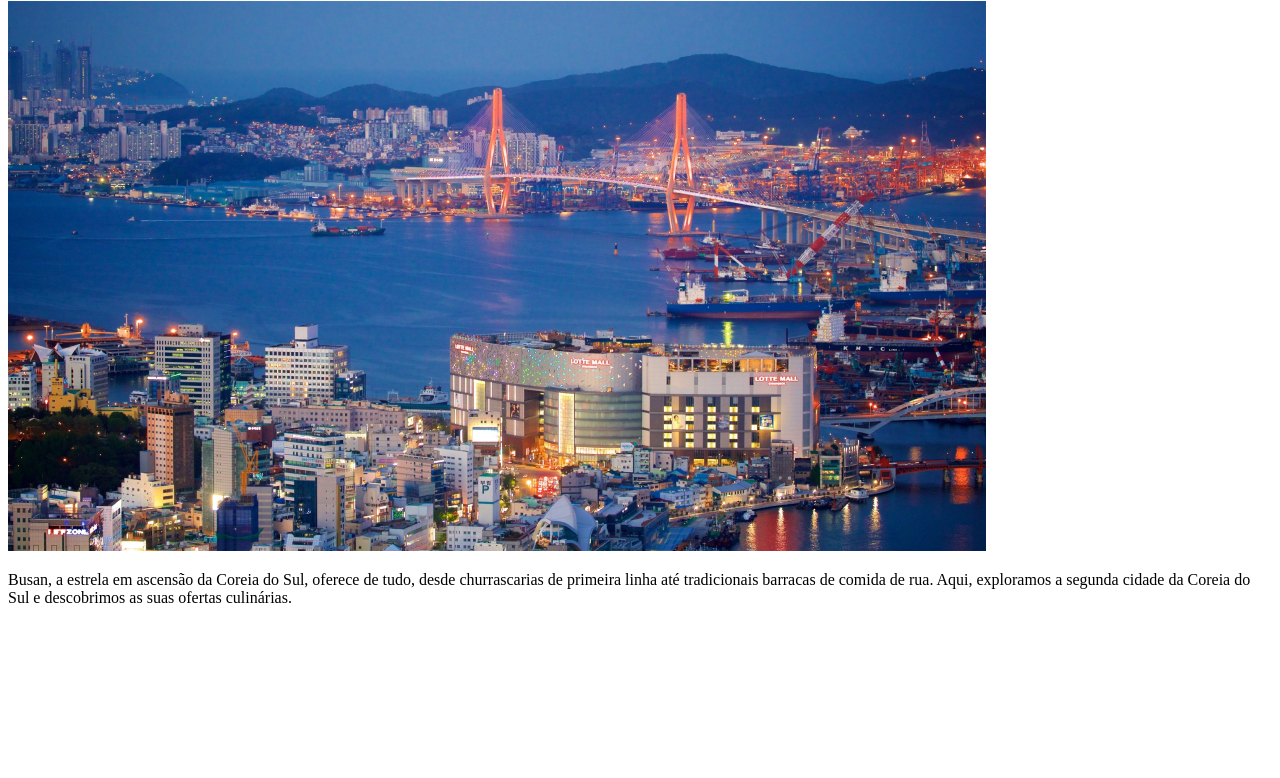
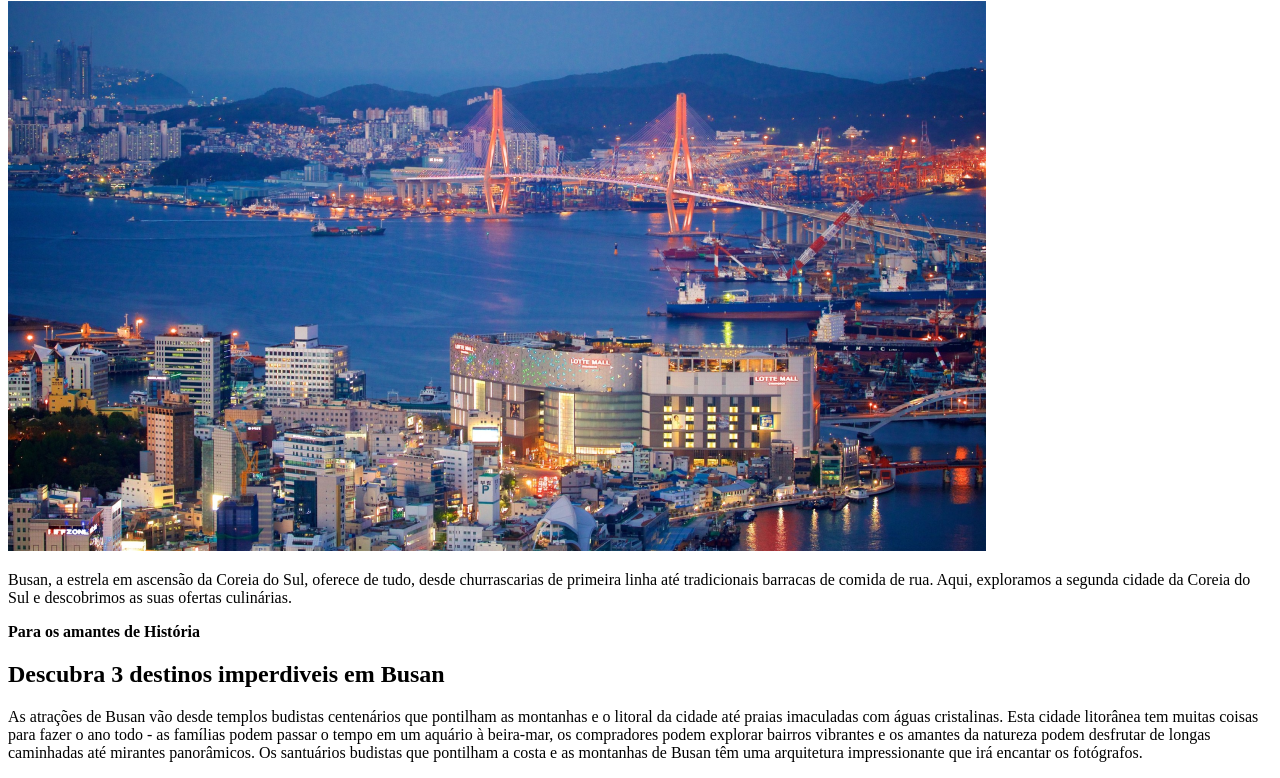
Before and after one commit to henriquealmeida09/locais-turisticos, a plain HTML site: page index.html in a window 1280 px wide. Shown: the part 105-883 px from the top of the page. Before the commit the page ends 800 px from the top, so only its background shows below. Drawn offline with Linux system fonts and the light colour scheme.

Commit message:
Criação da div.divider,criação do main,da section.amantes-historia e todos seus conteúdos

```diff
--- a/index.html
+++ b/index.html
@@ -13,6 +13,17 @@
         <img src="./imagens/Image_01.png" alt="Vista panoramica da cidade de Busan">
         <p>Busan, a estrela em ascensão da Coreia do Sul, oferece de tudo, desde churrascarias de primeira linha até tradicionais barracas de comida de rua. Aqui, exploramos a segunda cidade da Coreia do Sul e descobrimos as suas ofertas culinárias.</p>
     </header>
+<div class="divider"></div>
+<main>
+    <section class="amantes-historia">
+        <strong>Para os amantes de História</strong>
+        <h2>Descubra 3 destinos imperdiveis em Busan</h2>
+        <p>As atrações de Busan vão desde templos budistas centenários que pontilham as montanhas e o litoral da cidade até praias imaculadas com águas cristalinas. Esta cidade litorânea tem muitas coisas para fazer o ano todo - as famílias podem passar o tempo em um aquário à beira-mar, os compradores podem explorar bairros vibrantes e os amantes da natureza podem desfrutar de longas caminhadas até mirantes panorâmicos. Os santuários budistas que pontilham a costa e as montanhas de Busan têm uma arquitetura impressionante que irá encantar os fotógrafos.</p>
+    </section>
+</main>
+
+
+
   </div>
 </body>
 </html>
```
